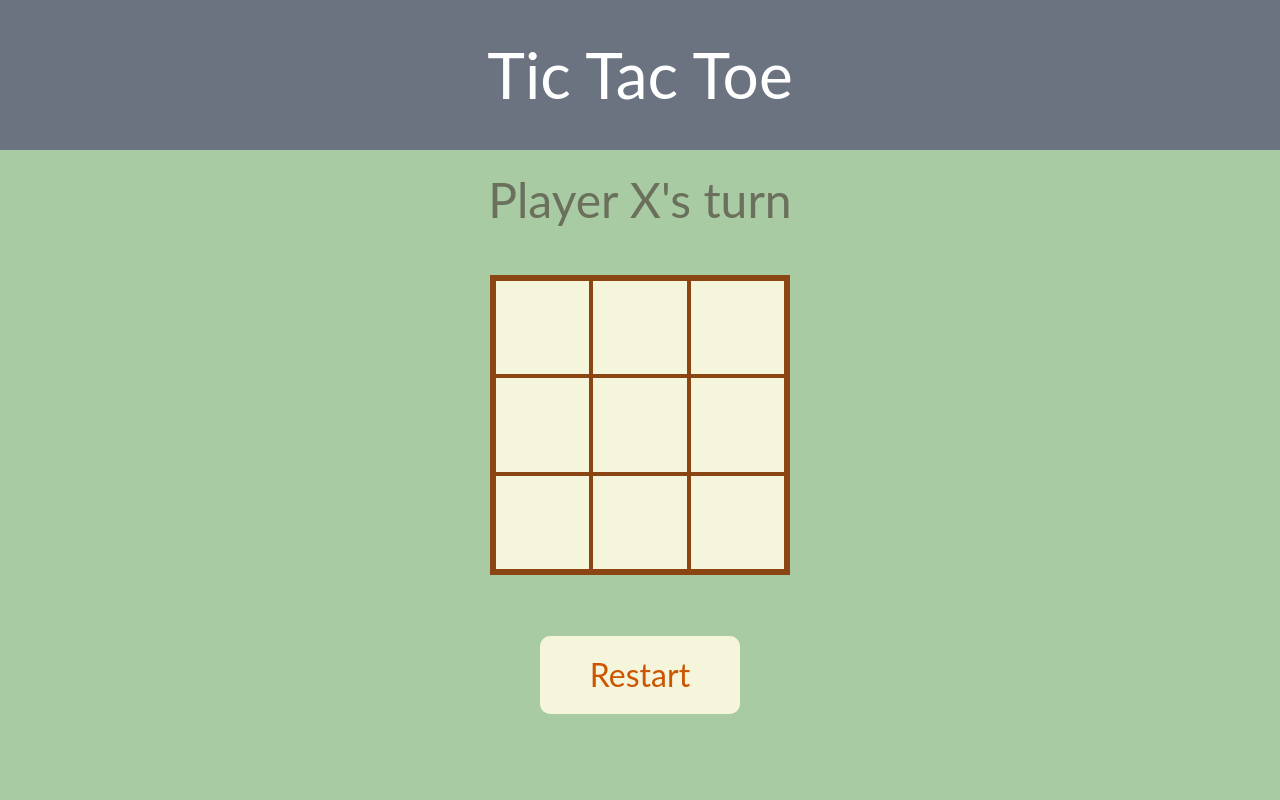
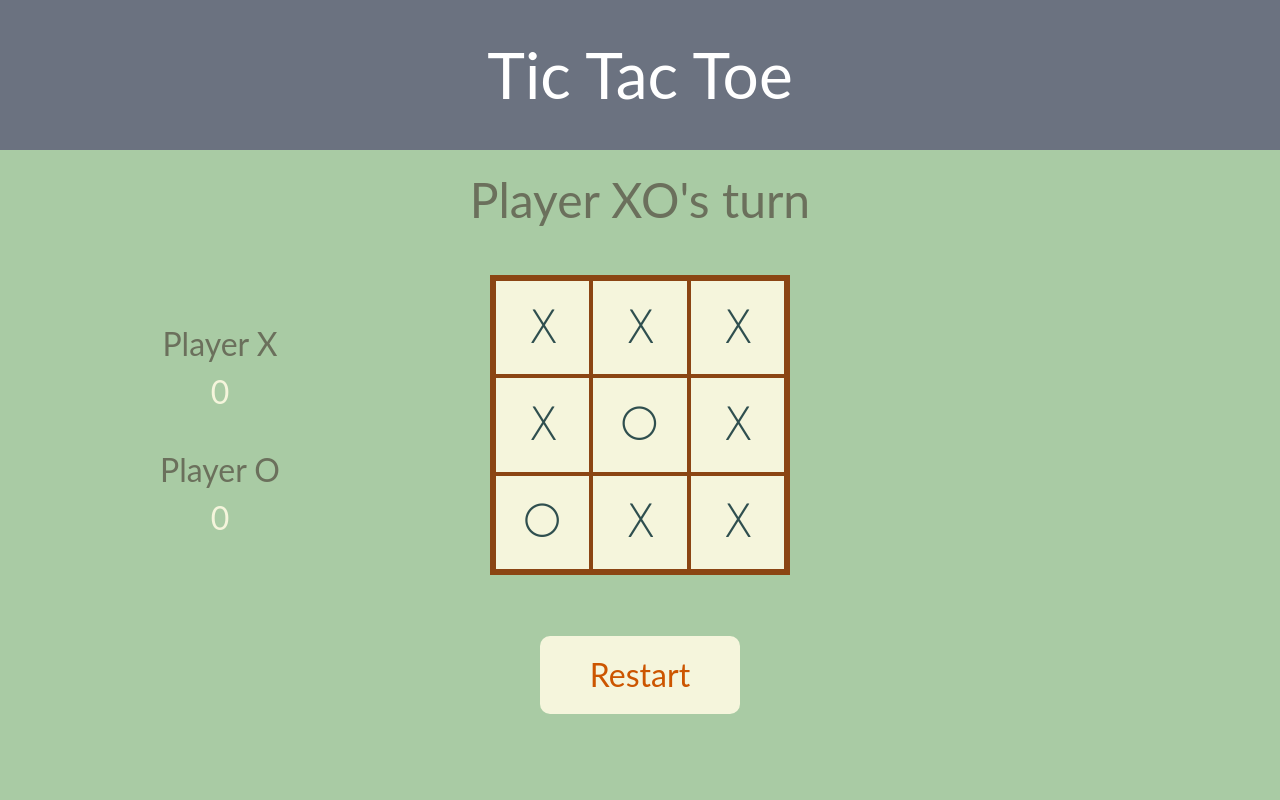
Before and after one commit to philsosopher/odin-tictactoe, a plain HTML site: page index.html in a window 1280 px wide. Drawn offline with Linux system fonts and the light colour scheme; a web font is replaced by a local one.

Commit message:
improving code to align with assignment instructions

```diff
--- a/css/style.css
+++ b/css/style.css
@@ -18,11 +18,16 @@
     background-color: var(--background-color);
     height: 100vh;
     display: grid;
+    grid-template-areas:
+    "header header header"
+    "aside main aside2";
     grid-template-rows: 150px 1fr;
+    grid-template-columns: 1fr auto 1fr;
     font-family: 'lato';
 }
 
 header {
+    grid-area: header;
     background-color: var(--header-bg-color);
     color: var(--header-text-color);
     font-size: 4rem;
@@ -31,7 +36,32 @@ header {
     align-items: center;
 }
 
+aside {
+    grid-area: aside;
+    /* background-color: aquamarine; */
+    display: grid;
+    align-content: start;
+    justify-content: center;
+    padding-top: 170px;
+    gap: 30px
+}
+
+aside {
+    text-align: center;
+    font-size: 2rem;
+    color: var(--turn-indicator-text-color);
+}
+
+aside .score {
+    color: var(--grid-cell-bg-color);
+}
+
+.container .empty {
+    grid-area: aside2;
+}
+
 main {
+    grid-area: main;
     display: grid;
     align-items: center;
     justify-items: center;
--- a/index.html
+++ b/index.html
@@ -10,6 +10,16 @@
 <body>
     <div class="container">
         <header>Tic Tac Toe</header>
+        <aside class="scores">
+            <div class="player1">
+                <div class="name">Player X</div>
+                <div class="score">0</div>
+            </div>
+            <div class="player2">
+                <div class="name">Player O</div>
+                <div class="score">0</div>
+            </div>
+        </aside>
         <main>
             <div class="turn">Player XO's turn</div>
             <div class="grid">
@@ -25,6 +35,7 @@
             </div>
             <button class="restart">Restart</button>
         </main>
+        <div class="empty"></div>
     </div>
 </body>
 </html>
--- a/script.js
+++ b/script.js
@@ -5,9 +5,28 @@
  * -1 -> empty
  */
 
+const gameBoard = (function() {
+    const grid = Array(3).fill().map(() => Array(3).fill(-1));
+
+    const print = () => grid.forEach(row => console.log(row.join(" ")));
+    const reset = () => grid.forEach(row => row.fill(-1));
+    const getCell = (i, j) => grid[i][j];
+    const setCell = (i, j, value) => {
+        if (grid[i][j] === -1)
+            grid[i][j] = value;
+    };
+    const isFull = () => grid.forEach(row => row.every((cell) => cell !== -1));
+
+    return { print, reset, getCell, setCell, isFull };
+})();
+
+const displayController = (function() {
+
+})();
+
 const game = (function() {
     // initialize grid with -1
-    const grid = Array(3).fill().map(() => Array(3).fill(-1));
+
     let gameOver = true;
     let currMove = 1; // current turn 1 or 0
 
```
Also changed, not shown: 1 other file.
